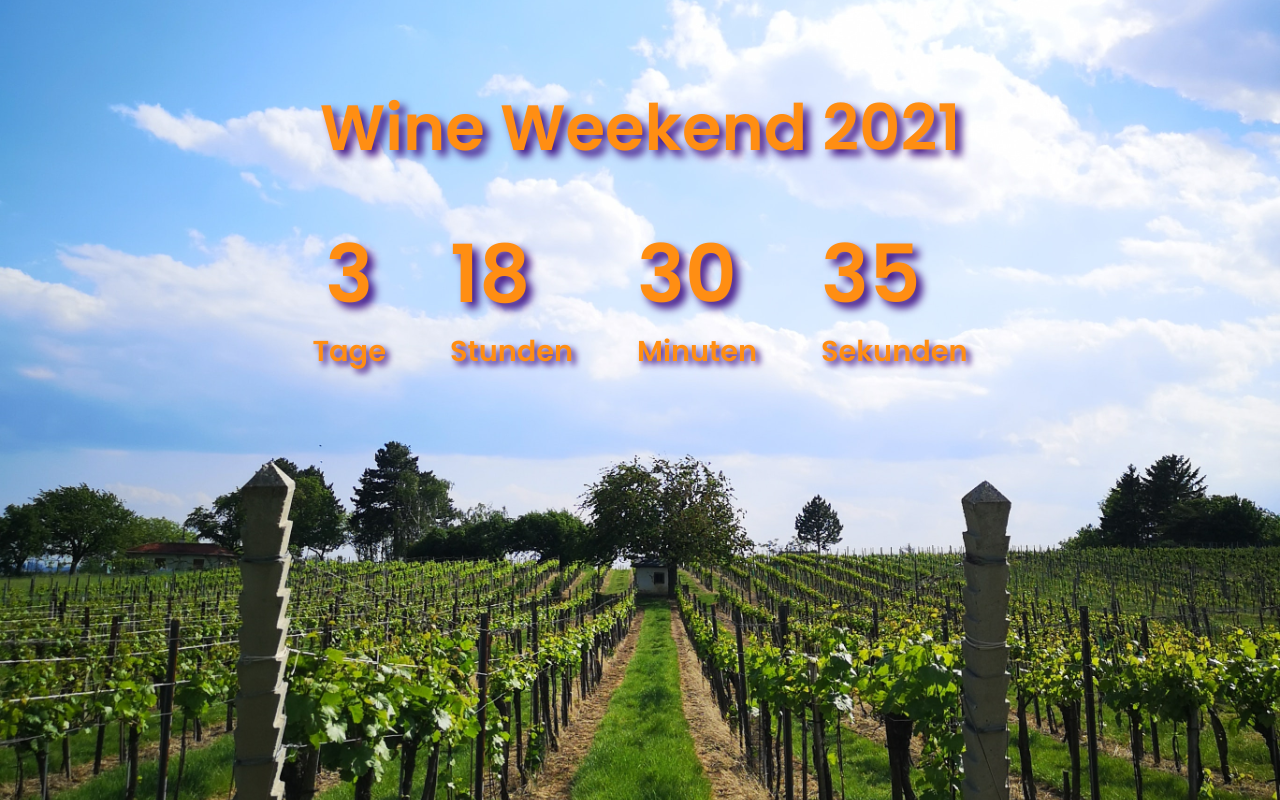
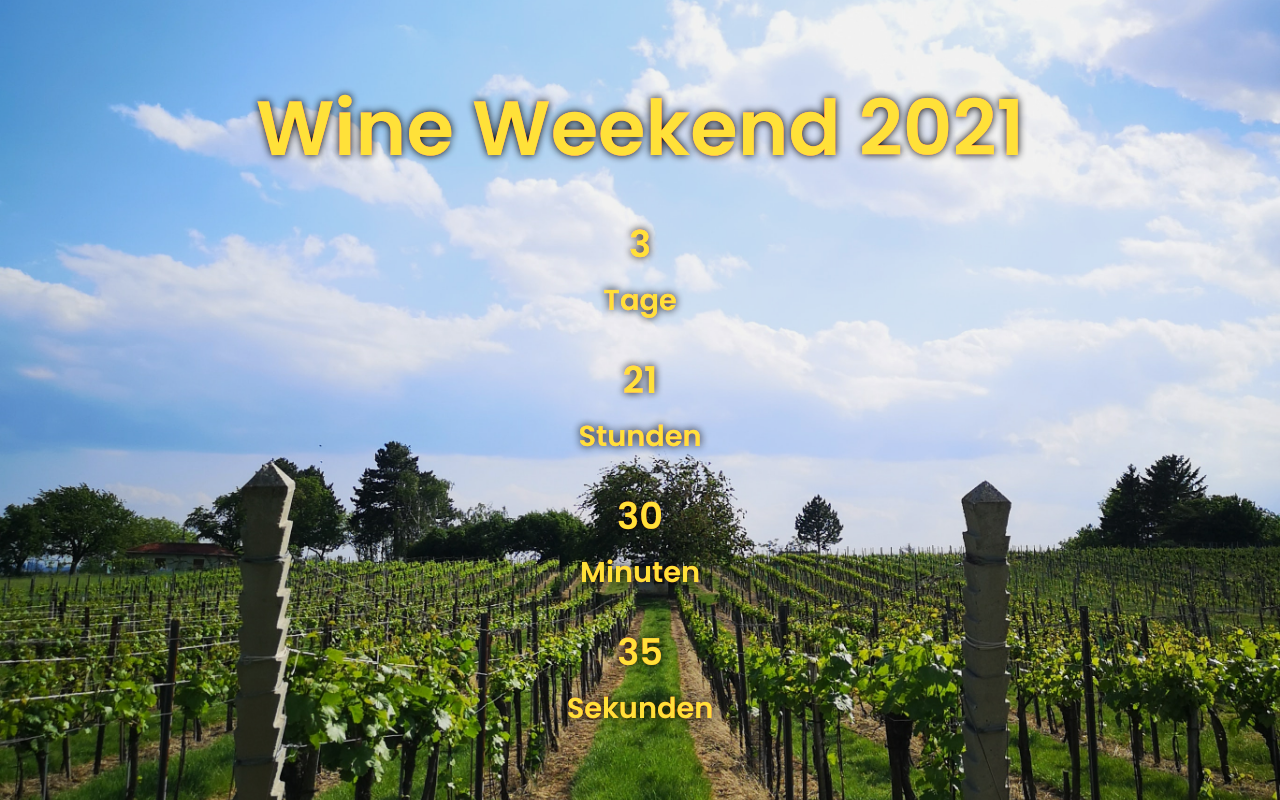
Before and after one commit to sikoob/wine-weekend, a plain HTML site: page index.html in a window 1280 px wide. Drawn offline with Linux system fonts and the light colour scheme.

Commit message:
making layout adjustments

```diff
--- a/index.html
+++ b/index.html
@@ -5,30 +5,32 @@
     <meta http-equiv="X-UA-Compatible" content="IE=edge">
     <meta name="viewport" content="width=device-width, initial-scale=1.0">
     <link rel="stylesheet" href="style.css"/>
-    <script src="script.js" defer></script>
+    <script src="script.js" async></script>
     <title>Darauf trinken wir...</title>
 </head>
 <body>
-    <h1>Wine Weekend 2021</h1>
-
     <div class="countdown-container">
-        <div class="countdown-el days-c">
-            <p class="big-text" id="days"></p>
-            <span>Tage</span>
+        <div class="countdown__heading">
+            <h1 >Wine Weekend 2021</h1>
         </div>
-        <div id="countdown-el hours-c">
-            <p class="big-text" id="hours"></p>
-            <span>Stunden</span>
-        </div>
-        <div id="countdown-el minutes-c">
-            <p class="big-text" id="minutes"></p>
-            <span>Minuten</span>
-        </div>
-        <div id="countdown-el seconds-c">
-            <p class="big-text" id="seconds"></p>
-            <span>Sekunden</span>
+        <div class="countdown__timer">
+            <div class="countdown__timer-element">
+                <p class="countdown__timer-element-time" id="days"></p>
+                <span class="countdown__timer-text">Tage</span>
+            </div>
+            <div class="countdown__timer-element">
+                <p class="countdown__timer-element-time" id="hours"></p>
+                <span class="countdown__timer-text">Stunden</span>
+            </div>
+            <div class="countdown__timer-element">
+                <p class="countdown__timer-element-time" id="minutes"></p>
+                <span class="countdown__timer-text">Minuten</span>
+            </div>
+            <div class="countdown__timer-element">
+                <p class="countdown__timer-element-time" id="seconds"></p>
+                <span class="countdown__timer-text">Sekunden</span>
+            </div>
         </div>
     </div>
-
 </body>
 </html>
--- a/script.js
+++ b/script.js
@@ -3,13 +3,13 @@ const hoursElement =document.getElementById('hours');
 const minutesElement =document.getElementById('minutes');
 const secondsElement =document.getElementById('seconds');
 
-const newYears = "15 Oct 2021, 12:00";
+const newDate = "15 Oct 2021, 15:00";
 
 function countdown () {
     const currentDate =new Date();
-    const newYearsDate = new Date(newYears);
+    const newDate2 = new Date(newDate);
 
-    const totalSeconds =(newYearsDate - currentDate)/ 1000;
+    const totalSeconds =(newDate2 - currentDate)/ 1000;
 
     const days = Math.floor(totalSeconds / 3600 / 24); /* Math.floor sets full number */
     const hours = Math.floor(((totalSeconds/3600) % 24)); /* Module for hours here, how much is left until 24 is full */
--- a/style.css
+++ b/style.css
@@ -1,56 +1,156 @@
 @import url('https://fonts.googleapis.com/css2?family=Poppins:wght@200;400;600&display=swap');
 
 * {
+    margin: 0;
+    padding: 0;
     box-sizing: border-box;
+    font-family: 'Poppins', sans-serif;
 }
 
 body {
-    background-image: url(./assets/background.jpg);
+    position: fixed;
+    top: 0;
+    right: 0;
+    left: 0;
+    bottom:0;
+    background: url(./assets/background.jpg) center 58% no-repeat fixed;
     background-size: cover;
-    background-position: center 58%;
-    opacity: 12.0;
-    background-blend-mode: luminosity;
-    display: flex;
-    flex-direction: column;
-    align-items: center;
-    min-height: 100vh;
-    font-family: 'Poppins', sans-serif;
-    margin: 0;
-}
-
-h1 {
-    font-weight: bold;
-    color: #ff8e13;
-    text-shadow: 6px 6px 8px #3c0b81;
-    font-size: 4rem;
-    margin-top: 5rem;
-    text-align: center;
+    filter: brightness(1.5);
+    margin:0;
+    overflow: scroll;
 }
 
 .countdown-container {
     display: flex;
-    flex-wrap: wrap;
-    justify-content:center;
+    position: absolute;
+    justify-content: center;
+    align-items: center;
+    flex-direction: column;
+    top: 0;
+    right: 0;
+    left: 0;
+    bottom: 0;
+    background: rgba(0, 0, 0, 0.05) center center no-repeat fixed;
+    background-size: cover;
+    overflow: scroll;
 }
 
-.big-text {
+.countdown__heading {
+    display: inline;
+    position: relative;
+    font-weight: bold;
+    color: #ff9626;
+    text-shadow: 0 0 0.5rem black;
+    font-size: 2.8rem;
+    text-align: center;
+}
+
+.countdown__timer {
+    display: inline;
+    text-align: center;
+    margin-top: 1rem;
+    margin-bottom: 1rem;
+}
+
+.countdown__timer-element {
+    padding-top: 1.5rem;
+}
+
+.countdown__timer-element-time {
+    position: relative;
     font-weight: bold;
     font-size: 5rem;
-    color: #ff8e13;
-    text-shadow: 6px 6px 8px #3c0b81;
+    color: #ff9626;
+    text-shadow: 0 0 0.5rem black;
     line-height: 1;
     margin: 1rem 2rem; /* 1rem top und bottom 2 rem links rechts */
 }
 
-.countdown-el {
+.countdown__timer-text {
+    font-weight: bold;
+    position: relative;
     text-align: center;
+    color: #ff9626;
+    text-shadow: 0 0 0.5rem black;
+    font-size: 1.9rem;
+    margin: 0.5rem 1rem;
 }
 
-span {
-    font-weight: bold;
-    text-align: center;
-    color: #ff8e13;
-    text-shadow: 4px 4px 6px #3c0b81;
-    font-size: 1.8rem;
-    margin: 1rem 2rem;
+@media (max-width: 80em) {
+
+    .countdown__heading {
+        font-size: 2.4rem;
+    }
+
+    .countdown__timer {
+        margin: 0;
+    }
+
+    .countdown__timer-element-time {
+        font-size: 2.3rem;
+    }
+
+    .countdown__timer-text {
+        font-size: 1.8rem;
+    }
 }
+
+@media (max-width: 75em) {
+
+    .countdown__heading {
+        font-size: 2.2rem;
+    }
+
+    .countdown__timer {
+        margin: 0;
+    }
+
+    .countdown__timer-element-time {
+        font-size: 2.1rem;
+    }
+
+    .countdown__timer-text {
+        font-size: 1.5rem;
+    }
+}
+
+@media (max-width: 48em) {
+
+    .countdown__timer-element-time {
+        font-size: 3.5rem;
+    }
+
+    .countdown__timer-text {
+        font-size: 1.8rem;
+    }
+}
+
+@media (max-width: 36em) {
+
+    .countdown__heading {
+        font-size: 1.5rem;
+    }
+
+    .countdown__timer-element-time {
+        font-size: 2.3rem;
+    }
+
+    .countdown__timer-text {
+        font-size: 1.5rem;
+    }
+}
+
+@media (max-width: 20em) {
+
+    .countdown__heading {
+        font-size: 1.2rem;
+    }
+
+    .countdown__timer-element-time {
+        font-size: 1.9rem;
+    }
+
+    .countdown__timer-text {
+        font-size: 1.1rem;
+    }
+}
```
